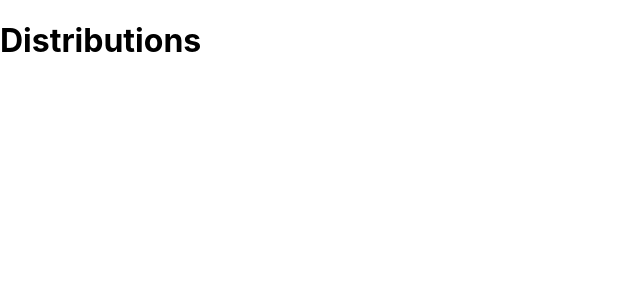
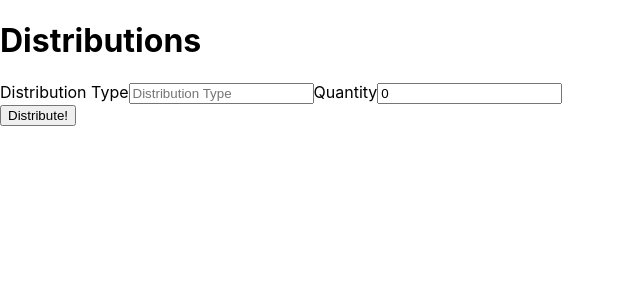
Before and after one commit to Sparky338/Digital-Aid_technical, a React (Create React App) app in the folder digital-aid-seattle/: page /distribution in a window 1280 px wide. Shown: the top 300 px of the page, without its empty margins (0-640 px from the left). Built offline with nearby package versions, Linux system fonts and the light colour scheme.

Commit message:
distributions displays correctly

```diff
--- a/digital-aid-seattle/src/components/distribution.js
+++ b/digital-aid-seattle/src/components/distribution.js
@@ -3,7 +3,7 @@ import { donationDistribution } from "../mock_backend";
 
 const Distribution = () => {
 
-    const [donationType, setDonationType] = useState("");
+    const [distributionType, setDistributionType] = useState("");
     const [qty, setQty] = useState(0);
     let [distributionRes, setDistributionRes] = useState("");
 
@@ -13,12 +13,12 @@ const Distribution = () => {
     useEffect(() => {
         const errors = [];
 
-        if (!donationType) errors.push("A donation type must be specified");
+        if (!distributionType) errors.push("A distribution type must be specified");
         if (!qty) errors.push("A quantity must be entered");
         if (isNaN(qty) || qty <= 0) errors.push("Quantity must be a numerical value greater than 0");
 
         setValidationErrors(errors);
-    }, [donationType, qty]);
+    }, [distributionType, qty]);
 
     const handleSubmit = async (e) => {
         e.preventDefault();
@@ -28,9 +28,9 @@ const Distribution = () => {
         if (validationErrors.length) return alert("Please correct the errors before submitting.")
 
         // If this was using a database, this would dispatch to the database and return a response.
-        await setDistributionRes(donationDistribution(donationType, qty));
+        await setDistributionRes(donationDistribution(distributionType, qty));
 
-        setDonationType("");
+        setDistributionType("");
         setQty(0);
         setHasSubmitted(false)
     }
@@ -39,7 +39,45 @@ const Distribution = () => {
         <div className="mainDiv">
             <div className="distributions">
                 <h1>Distributions</h1>
-
+                <div className="distribution-container form">
+                    <form className="distribution-form" onSubmit={handleSubmit}>
+                        {hasSubmitted && validationErrors.length > 0 && (
+                            <div className="outer-error">
+                                <div className="errorhandling">
+                                    <ul className="errors">
+                                        {validationErrors.map(error => (
+                                            <li className="error-list" key={error}>{error}</li>
+                                        ))}
+                                    </ul>
+                                </div>
+                            </div>
+                        )}
+                        <label className="distribution-form-label">
+                            Distribution Type
+                            <input
+                                className="distribution-form-input"
+                                type="text"
+                                value={distributionType}
+                                onChange={e => setDistributionType(e.target.value)}
+                                placeholder="Distribution Type"
+                            />
+                        </label>
+                        <label className="distribution-form-label">
+                            Quantity
+                            <input
+                                className="distribution-form-input"
+                                type="number"
+                                value={qty}
+                                onChange={e => setQty(e.target.value)}
+                                placeholder="Quantity"
+                            />
+                        </label>
+                    </form>
+                </div>
+                <button className="button distribute-button" onClick={handleSubmit}>Distribute!</button>
+                <div className="distribution-response">
+                    {distributionRes}
+                </div>
             </div>
         </div>
     )
```
